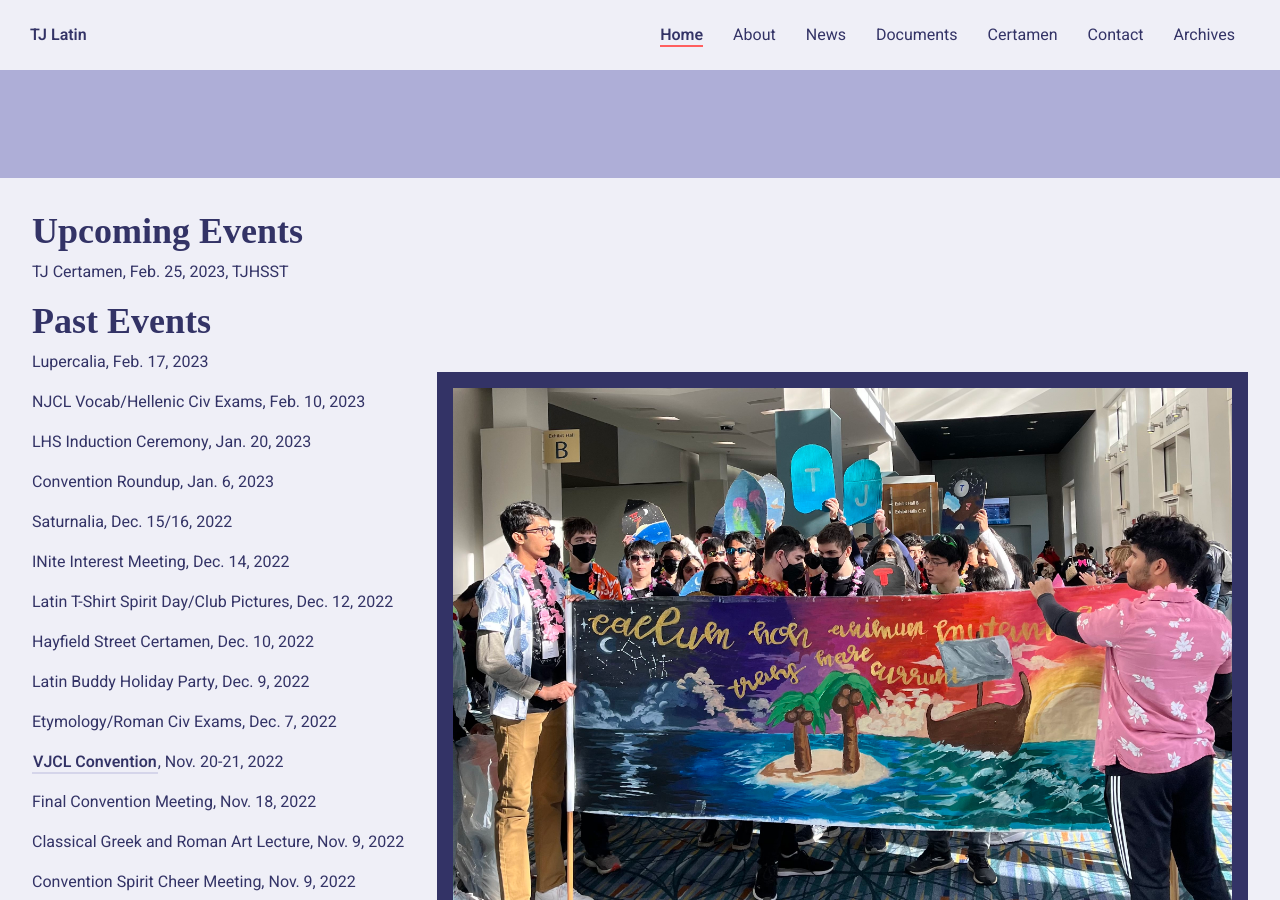
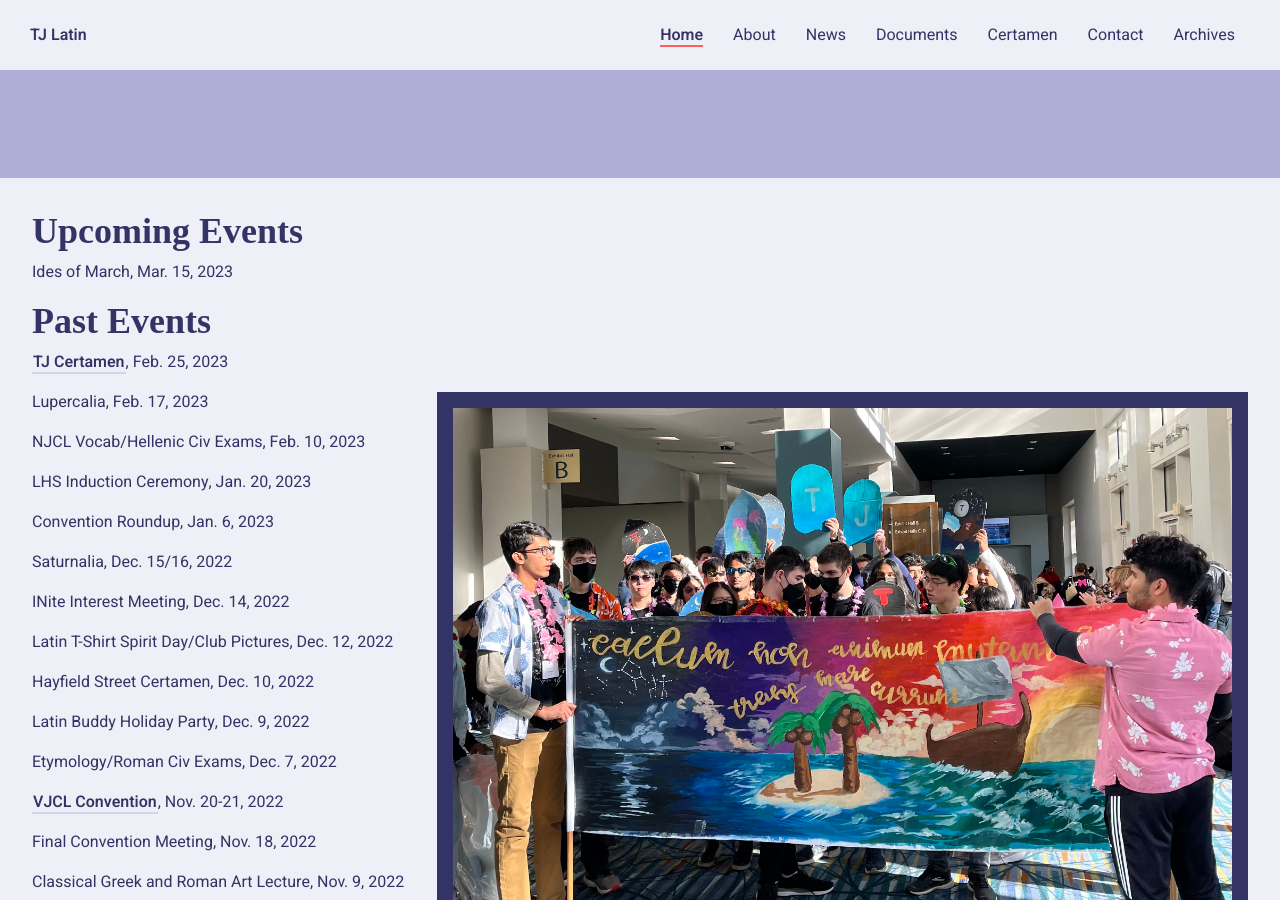
Before and after one commit to TJLatin/website, a Jekyll site: the page built from index.html, in a window 1280 px wide and 900 px high, scrolled down 722 px. Built offline with Jekyll 4.4.1, drawn with Linux system fonts in a browser that asks for light colours; some web fonts are replaced.

Commit message:
end of feb updates

```diff
--- a/_data/certamen.yml
+++ b/_data/certamen.yml
@@ -1,7 +1,8 @@
 upcoming_certamina:
+
+past_certamina:
 - name: TJ Certamen
   date: Feb. 25, 2023
-past_certamina:
 - name: Flint Hill Certamen
   date: Jan. 7, 2023
 - name: Hayfield Street Certamen
--- a/_data/events.yml
+++ b/_data/events.yml
@@ -1,9 +1,12 @@
 upcoming_events:
+- name: Ides of March
+  date: Mar. 15, 2023
+  loc: none
+
+past_events:
 - name: TJ Certamen
   date: Feb. 25, 2023
-  loc: TJHSST
-
-past_events:
+  link: https://drive.google.com/drive/folders/1-Z-VGq3fR5OSZNbbj1AcjF4P6POykd-B?usp=sharing
 - name: Lupercalia
   date: Feb. 17, 2023
   link: none
```
